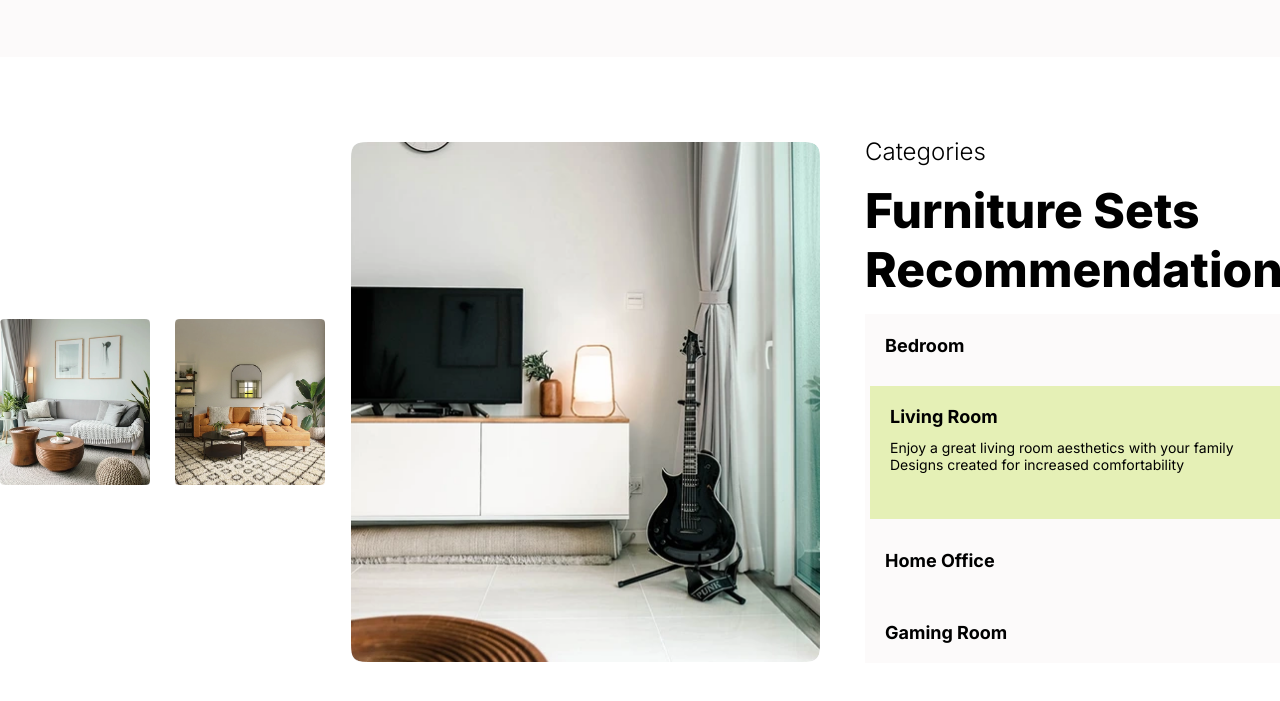
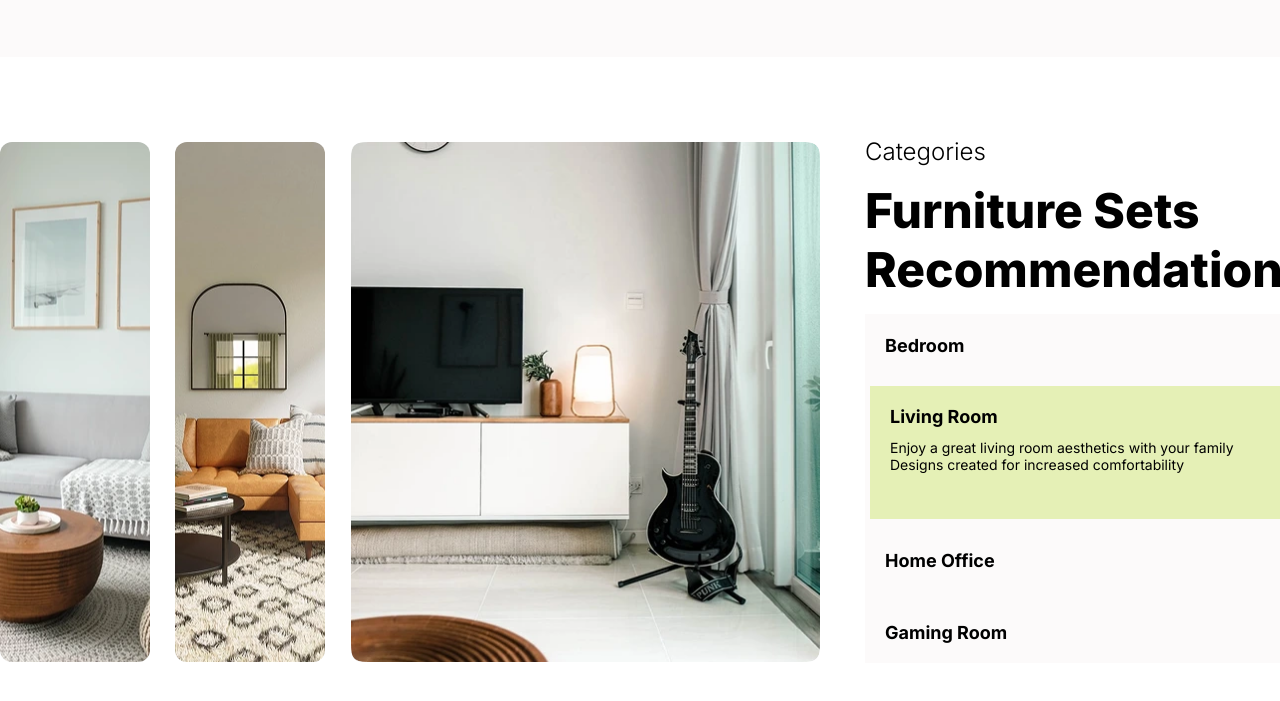
Before and after one commit to ew1tt058/Furniture, a website: page index.html in a window 1280 px wide. Shown: the part 1583-2284 px from the top of the page. Drawn offline with Linux system fonts and the light colour scheme.

Commit message:
fixed bugs

```diff
--- a/styles/_importer.scss
+++ b/styles/_importer.scss
@@ -3,6 +3,7 @@
 @forward 'hero';
 @forward 'basic';
 @forward 'whyus';
+@forward 'product';
 @forward 'partnered';
 @forward 'placeholders';
 @forward 'recommendations';
--- a/styles/_recommendations.scss
+++ b/styles/_recommendations.scss
@@ -19,13 +19,15 @@
             width: 150px;
             height: 520px;
             border-radius: 12px;
-            background: url(../assets/img/modern.webp) no-repeat center center/ contain;
+            background: url(../assets/img/modern.webp) no-repeat center center;
 
             @media (max-width:v.$media_lg) {
                 width: 200px;
                 height: 200px;
                 border-radius: 12px;
-
+            }
+            @media (max-width:v.$media_min) {
+                background: url(../assets/img/modern.webp) no-repeat center center/ contain;
 
             }
         }
@@ -34,13 +36,16 @@
             width: 150px;
             height: 520px;
             border-radius: 12px;
-            background: url(../assets/img/cozy.webp) no-repeat center center/ contain;
+            background: url(../assets/img/cozy.webp) no-repeat center center;
             transition: 0.3s ease;
 
             @media (max-width:v.$media_lg) {
                 width: 200px;
                 height: 200px;
                 border-radius: 12px;
+            }
+            @media (max-width:v.$media_min) {
+                background: url(../assets/img/cozy.webp) no-repeat center center/ contain;
 
             }
         }
@@ -55,6 +60,7 @@
                 width: 200px;
                 height: 200px;
                 border-radius: 12px;
+
             }
         }
 
```
Also changed, not shown: dist/index.css, styles/_product.scss (added), 1 other file.
